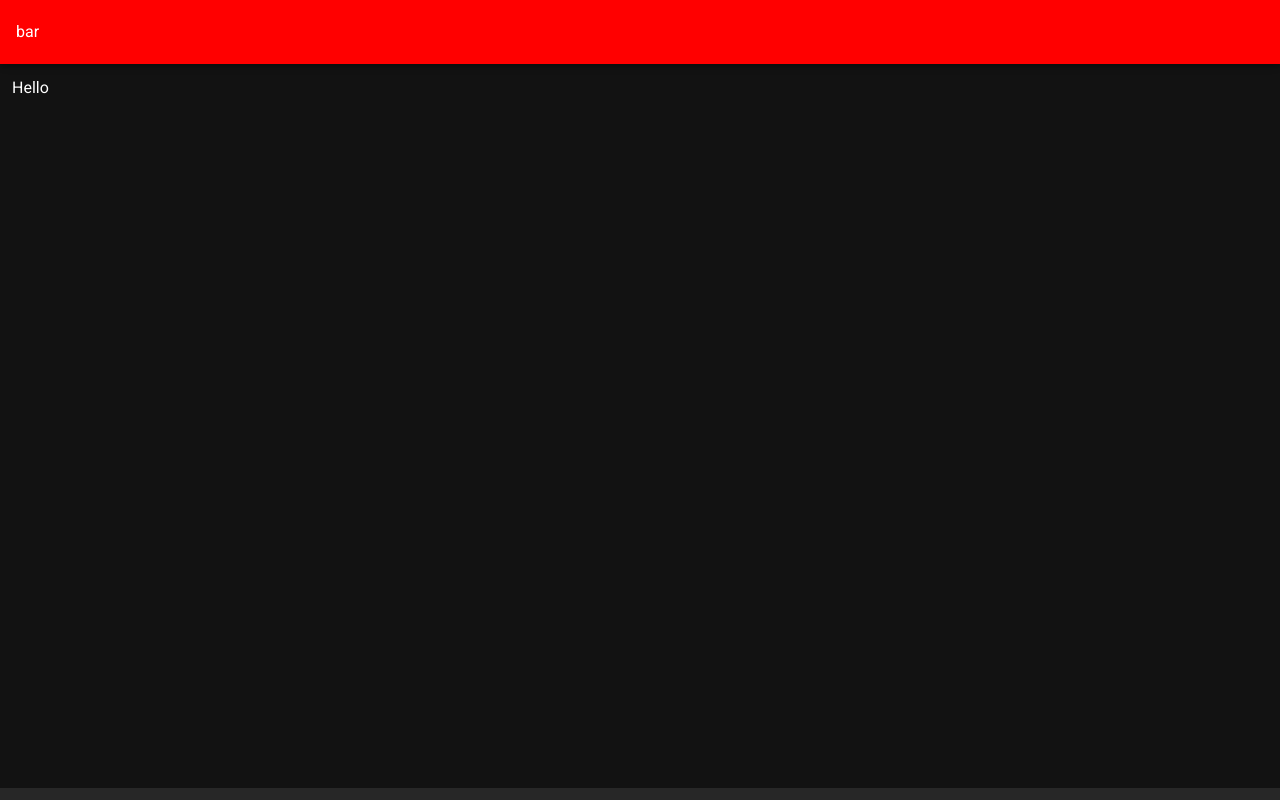
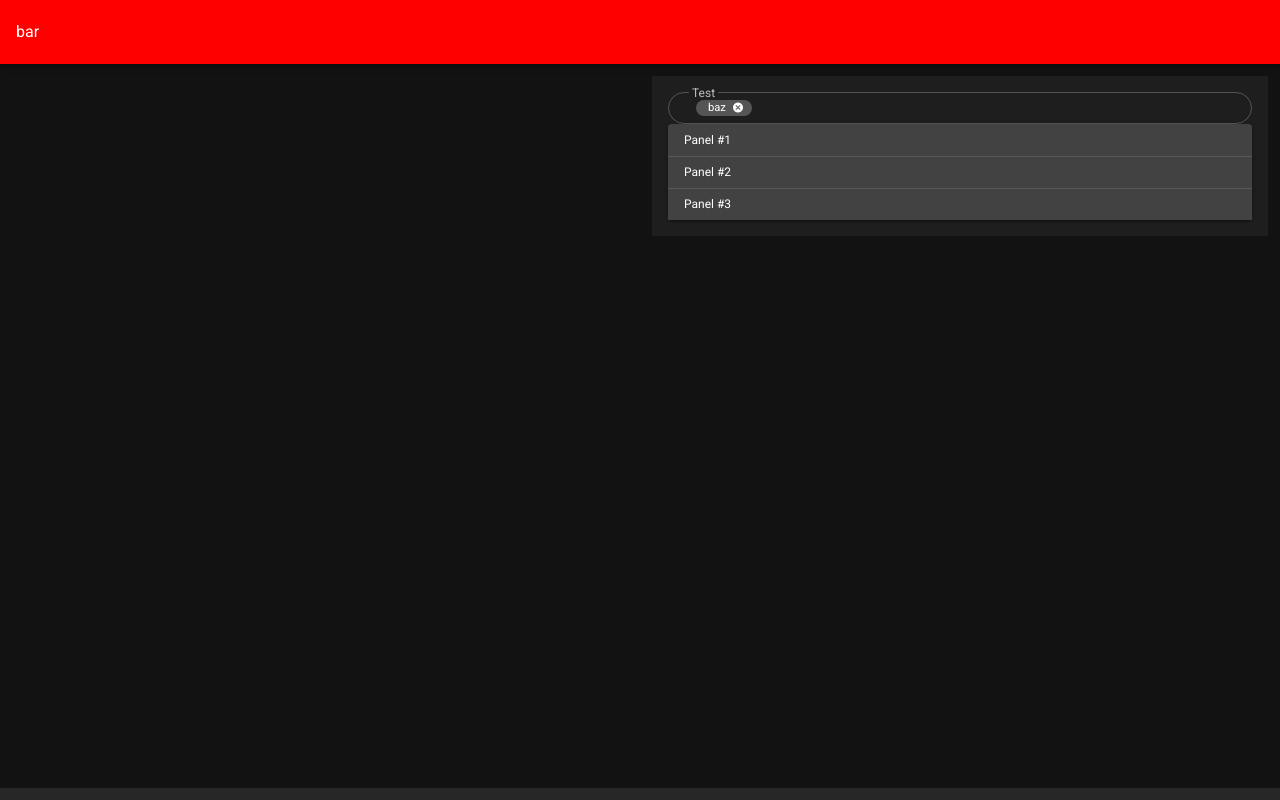
Before and after one commit to Mijo88/karabiner-json-generator, a Vue app: page / in a window 1280 px wide. Built offline with nearby package versions, Linux system fonts and the light colour scheme.

Commit message:
Added expansion panels (WIP)

```diff
--- a/src/App.vue
+++ b/src/App.vue
@@ -26,3 +26,59 @@ export default {
   }),
 };
 </script>
+
+<style lang="scss">
+.v-menu__content {
+  &.options {
+    .v-list {
+      background: #000 !important;
+      color: #222;
+    }
+  }
+}
+
+.compact {
+  .v-select__selections,
+  .v-input__slot,
+  .v-list-item {
+    min-height: 0 !important;
+    height: 32px;
+  }
+
+  .v-input__append-inner {
+    margin-top: 4px !important;
+
+    .v-icon {
+      font-size: 1rem;
+    }
+  }
+
+  .v-chip {
+    height: 1rem !important;
+
+    .v-chip__content {
+      font-size: 0.7rem;
+    }
+
+    .v-icon {
+      font-size: 0.75rem !important;
+    }
+  }
+
+  .v-select__selections {
+    input {
+      padding: 0px;
+    }
+  }
+}
+
+.v-select-list {
+  .v-list-item {
+    min-height: 0 !important;
+  }
+
+  .v-list-item__content {
+    padding: 4px 0 !important;
+  }
+}
+</style>
--- /dev/null
+++ b/src/components/KgExpansionPanels.vue
@@ -0,0 +1,39 @@
+<template>
+  <v-expansion-panels accordion>
+    <v-expansion-panel
+      v-for="panel in panels"
+      :key="panel.id"
+    >
+      <v-expansion-panel-header color="grey darken-3" hide-actions>
+        {{ panel.header }}
+      </v-expansion-panel-header>
+      <v-expansion-panel-content class="pt-4" color="blue-grey">
+        <component :is="panel.component" v-bind="panel.props" @change="panel.events.change" />
+      </v-expansion-panel-content>
+    </v-expansion-panel>
+  </v-expansion-panels>
+</template>
+
+<script>
+export default {
+  name: 'KgExpansionPanels',
+  props: {
+    panels: {
+      type: Array,
+      required: true,
+      default: () => [],
+    },
+  },
+};
+</script>
+
+<style scoped lang="scss">
+.v-expansion-panels {
+  .v-expansion-panel-header {
+    font-size: 0.75rem;
+    padding: 0 1rem;
+    min-height: 32px;
+  }
+}
+
+</style>
--- a/src/components/form/KgButton.vue
+++ /dev/null
@@ -1,3 +0,0 @@
-<template>
-  <div>Hello</div>
-</template>
--- /dev/null
+++ b/src/components/form/KgOptionsList.vue
@@ -0,0 +1,70 @@
+<template>
+  <v-autocomplete
+    class="compact"
+    color="white"
+    :value="selected"
+    :items="items"
+    :menu-props="{ bottom: true, offsetY: true, contentClass: 'options' }"
+    :item-text="itemText"
+    :item-value="itemValue"
+    :hide-selected="true"
+    :label="label"
+    :multiple="multiple"
+    :append-icon="null"
+    clear-icon="$clear"
+    hide-details
+    outlined
+    dense
+    rounded
+    chips
+    deletable-chips
+    small-chips
+    return-object
+    persistent-placeholder
+    clearable
+    @change="(items) => $emit('change', items)"
+  />
+</template>
+
+<script>
+export default {
+  name: 'KgOptionsList',
+  props: {
+    label: {
+      type: String,
+      required: true,
+      default: 'Label',
+    },
+    multiple: {
+      type: Boolean,
+      default: false,
+    },
+    items: {
+      type: Array,
+      required: true,
+      default: () => [],
+    },
+    itemText: {
+      type: String,
+      required: false,
+      default: null,
+    },
+    itemValue: {
+      type: String,
+      required: false,
+      default: null,
+    },
+    selected: {
+      type: [String, Array, Object],
+      default: '',
+      required: true,
+    },
+  },
+};
+</script>
+
+<style scoped lang="scss">
+::v-deep .listbox {
+  background: red;
+}
+</style>
--- a/src/mixins/index.js
+++ b/src/mixins/index.js
@@ -0,0 +1,2 @@
+export { default as formatMixin } from './formatMixin';
+export { default as keysMixin } from './keysMixin';
--- a/src/mixins/keysMixin.js
+++ b/src/mixins/keysMixin.js
@@ -4,7 +4,10 @@ import { keyCodes, keyLabels } from '@/data';
 export default {
   data() {
     return {
-      keys: keyCodes.map((key) => keyLabels[key.name] || title(key.name)),
+      keys: keyCodes.map((key) => ({
+        ...key,
+        label: keyLabels[key.name] || title(key.name),
+      })),
     };
   },
 };
--- a/src/views/HomeView.vue
+++ b/src/views/HomeView.vue
@@ -1,11 +1,103 @@
 <template>
-  <kg-button />
+  <v-row>
+    <v-col cols="12" md="6"></v-col>
+    <v-col cols="12" md="6">
+      <v-sheet class="pa-4">
+        <kg-options-list
+          :items="items"
+          item-text="a"
+          item-value="b"
+          :multiple="true"
+          :selected="selected"
+          label="Test"
+          @change="(items) => onChange('foo', items)"
+        />
+        <kg-expansion-panels
+          :panels="panels"
+        />
+      </v-sheet>
+    </v-col>
+  </v-row>
 </template>
 
 <script>
-
 export default {
   name: 'HomeView',
   components: {},
+  data(...arg) {
+    console.log(arg);
+    return {
+      items: [
+        { a: 'foo', b: 1 },
+        { a: 'bar', b: 2 },
+        { a: 'baz', b: 3 },
+      ],
+      selected: [],
+      panels: [],
+    };
+  },
+  mounted() {
+    this.selected = [this.items[2]];
+    this.panels = [
+      {
+        id: 'panel-1',
+        header: 'Panel #1',
+        component: 'KgOptionsList',
+        props: {
+          items: [...this.items],
+          itemText: 'a',
+          itemValue: 'b',
+          selected: this.selected,
+          label: 'Key',
+          multiple: true,
+        },
+        events: {
+          change: (item) => this.onChange('panel-1', item),
+        },
+      },
+      {
+        id: 'panel-2',
+        header: 'Panel #2',
+        component: 'KgOptionsList',
+        props: {
+          items: [...this.items],
+          itemText: 'a',
+          itemValue: 'b',
+          selected: this.selected,
+          label: 'Key',
+          multiple: true,
+        },
+        events: {
+          change: (item) => this.onChange('panel-2', item),
+        },
+      },
+      {
+        id: 'panel-3',
+        header: 'Panel #3',
+        component: 'KgOptionsList',
+        props: {
+          items: [...this.items],
+          itemText: 'a',
+          itemValue: 'b',
+          selected: this.selected,
+          label: 'Key',
+          multiple: true,
+        },
+        events: {
+          change: (item) => this.onChange('panel-3', item),
+        },
+      },
+    ];
+  },
+  methods: {
+    onChange(field, items) {
+      console.log(field, items);
+      this.selected = items;
+    },
+    getItems() {
+      console.log(this.items);
+      return this.items;
+    },
+  },
 };
 </script>
```
Also changed, not shown: .eslintrc.js.
